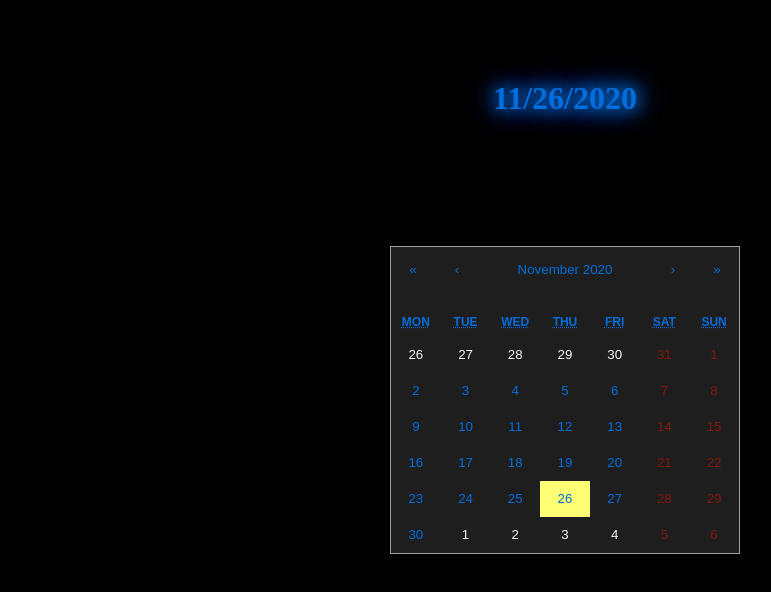
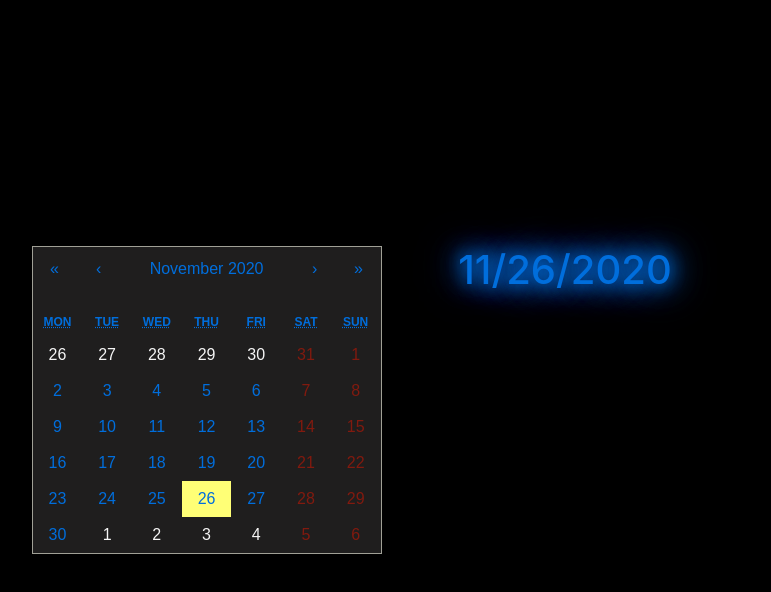
Before and after one commit to michaelseraus/Todo-App, a React (Create React App) app: page / in a window 1280 px wide. Shown: the top 592 px of the page, without its empty margins (75-846 px from the left). Built offline with nearby package versions, Linux system fonts and the light colour scheme; a web font is replaced by a local one.

Commit message:
added bootstrap

```diff
--- a/package.json
+++ b/package.json
@@ -9,8 +9,10 @@
     "@testing-library/jest-dom": "^5.11.6",
     "@testing-library/react": "^11.1.2",
     "@testing-library/user-event": "^12.2.2",
+    "bootstrap": "^4.5.3",
     "node-sass": "^4.14.1",
     "react": "^17.0.1",
+    "react-bootstrap": "^1.4.0",
     "react-calendar": "^3.2.0",
     "react-dom": "^17.0.1",
     "react-scripts": "4.0.0",
--- a/src/App.js
+++ b/src/App.js
@@ -5,6 +5,11 @@ import ToDoList from "./Components/ToDoList";
 // data
 import data from "./data.json";
 import Datum from "./Components/Datum";
+// bootstrap
+import "bootstrap/dist/css/bootstrap.min.css";
+import Container from "react-bootstrap/Container";
+import Row from "react-bootstrap/Row";
+import Col from "react-bootstrap/Col";
 
 function App() {
   // state
@@ -39,10 +44,14 @@ function App() {
 
   const clickHandler = (date) => {
     if (formatDate(date) === toDoDate) setIsShowing(!isShowing);
+    console.log(toDoDate);
   };
 
   return (
     <div className="App">
+      <Container fluid>
+        <Row className="justify-content-md-center">
+          <Col md={4}>
             <Calendar
               setToDoDate={setToDoDate}
               onChange={onChangeHandler}
@@ -50,7 +59,11 @@ function App() {
               tileContent={vacationTitleHandler}
               onClickDay={clickHandler}
             />
+          </Col>
+          <Col md="auto">
             <Datum toDoDate={toDoDate} />
+          </Col>
+          <Col md={4}>
             <ToDoList
               inputValue={inputValue}
               setInputValue={setInputValue}
@@ -60,6 +73,9 @@ function App() {
               setToDoDate={setToDoDate}
               isShowing={isShowing}
             />
+          </Col>
+        </Row>
+      </Container>
     </div>
   );
 }
--- a/src/Styles/_datum.scss
+++ b/src/Styles/_datum.scss
@@ -1,9 +1,9 @@
 .date {
   color: #006edc;
-  border-radius: 9px;
-  position: absolute;
-  top: 5rem;
-  left: 50%, translate(-50%, -50%);
+
+  // position: absolute;
+  // top: 5rem;
+  // left: 50%, translate(-50%, -50%);
   -webkit-animation: glow 1s ease-in-out infinite alternate;
   -moz-animation: glow 1s ease-in-out infinite alternate;
   animation: glow 1s ease-in-out infinite alternate;
@@ -13,7 +13,7 @@
       text-shadow: 0 0 10px #006edc, 0 0 20px #006edc, 0 0 30px #006edc, 0 0 40px #006edc;
     }
     to {
-      text-shadow: 0 0 20px #006edc, 0 0 30px #006edc, 0 0 40px #006edc;
+      text-shadow: 0 0 20px #006edc, 0 0 30px #006edc, 0 0 40px #006edc, 0 0 50px #006edc;
     }
   }
 }
--- a/src/Styles/_toDoList.scss
+++ b/src/Styles/_toDoList.scss
@@ -1,7 +1,7 @@
 .todo-container {
   height: 400px;
   width: 325px;
-  background-color: /* #ecf0f1 */ #1f1e1e;
+  background-color: #1f1e1e;
   display: flex;
   flex-direction: column;
   align-items: center;
@@ -46,3 +46,9 @@
 .hidden {
   display: none;
 }
+
+@media screen and (max-width: 768px) {
+  .todo.container {
+    margin: 3rem;
+  }
+}
--- a/src/Styles/app.scss
+++ b/src/Styles/app.scss
@@ -5,11 +5,18 @@
 }
 .App {
   display: flex;
-  justify-content: space-evenly;
+  justify-content: center;
   align-items: center;
   height: 100vh;
   width: 100vw;
   background-color: black;
+}
+
+.col {
+  display: flex;
+}
+.container {
+  margin-top: 2rem;
 }
 
 .vacation {
```
Also changed, not shown: 1 other file (tests, documents, lock files or other folders). Lines whose indentation alone changed are shown as unchanged.
